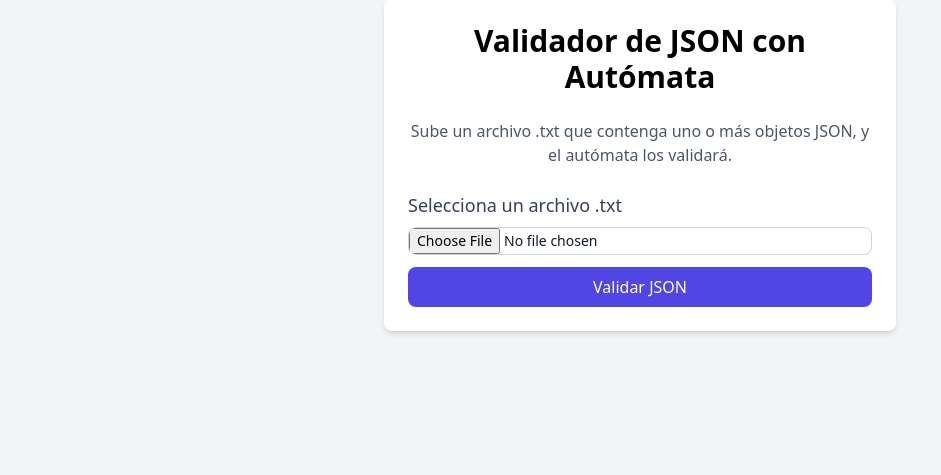
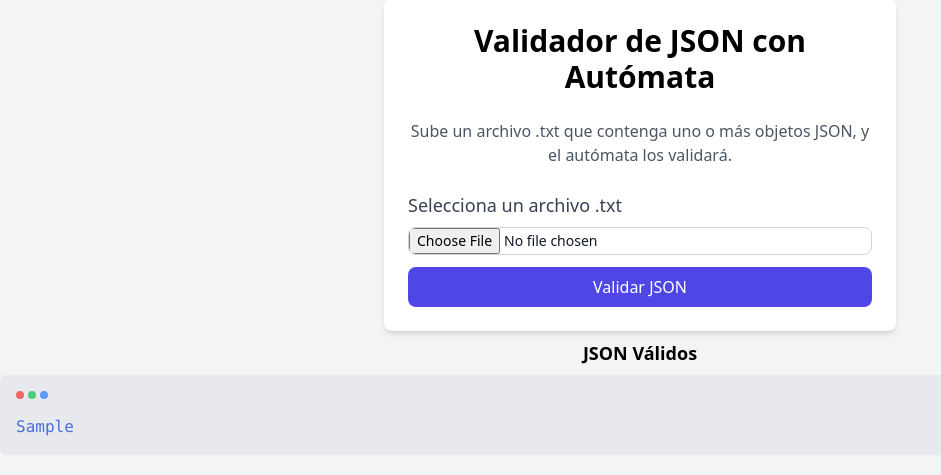
Before and after one commit to CarlosMario123/automataValidadorJson, a Flask app: template templates/upload.html in a window 1280 px wide. Shown: the part 41-516 px from the top of the page, without its empty margins (0-941 px from the left). Run offline with Flask 3, Linux system fonts and the light colour scheme; the template is opened without the code that fills it: most values are stand-ins (such as "Sample title", 1, 10 or a date in 2020); some libraries are stand-ins or nearby versions.

Commit message:
Version mejorada

```diff
--- a/templates/upload.html
+++ b/templates/upload.html
@@ -56,9 +56,34 @@
             <a href="{{ url_for('autoMataJson.download_report', filename=filename) }}" class="block w-full text-center bg-blue-600 text-white py-2 rounded-lg hover:bg-blue-500 transition duration-300">
                 Descargar JSON válidos (.zip)
             </a>
-        </div>
+
+
+
         {% endif %}
+
+
     </div>
+
+
+            {% if jsons%}
+            <div class="mt-2">
+                <h3 class="font-bold text-lg w-full text-center">JSON Válidos</h3>
+                {% for json_valido in jsons %}
+                <div class="bg-gray-200 p-4 mt-2 flex flex-col rounded-md hover:scale-125 opacity-80 hover:opacity-100 transition duration-300">
+                    <div class="flex gap-x-1 mb-4">
+                        <span class="bg-red-500 rounded-full w-2 h-2"></span>
+                        <span class="bg-green-500 rounded-full w-2 h-2"></span>
+                        <span class="bg-blue-500 rounded-full w-2 h-2"></span>
+                    </div>
+                    <pre class="whitespace-pre-wrap text-blue-700">{{ json_valido }}</pre>
+                </div>
+
+            {% endfor %}
+            </div>
+
+            {% endif %}
+
+
 
     <script>
         // Deshabilitar el botón de envío hasta que se seleccione un archivo válido
--- a/uploads/text2.txt
+++ b/uploads/text2.txt
@@ -1,2 +1,7 @@
 sjdfjdjsjdfa{"name" : "Carlos","edad":15}aaa{"name":[1,2]}aw{"boolean":false},,{"name":1}'lorem
 {"value": 12}sadadsadsadasdasdsasdsaa
+
+{
+"name" : "Carlos",
+"edad":15
+}
```
Also changed, not shown: routes/autoJsonRoute.py (+10 -3 lines), utils/jsonEstruct.py (added, +18 -0 lines).
